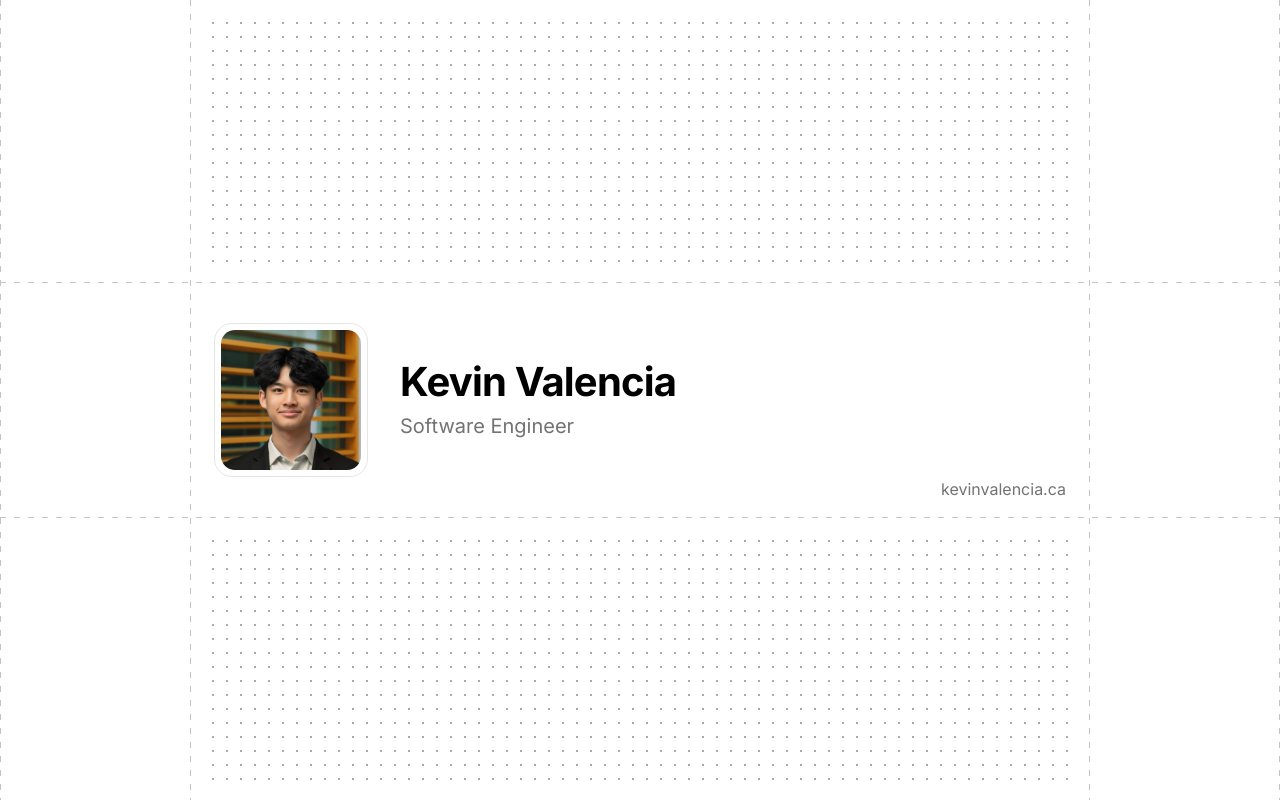
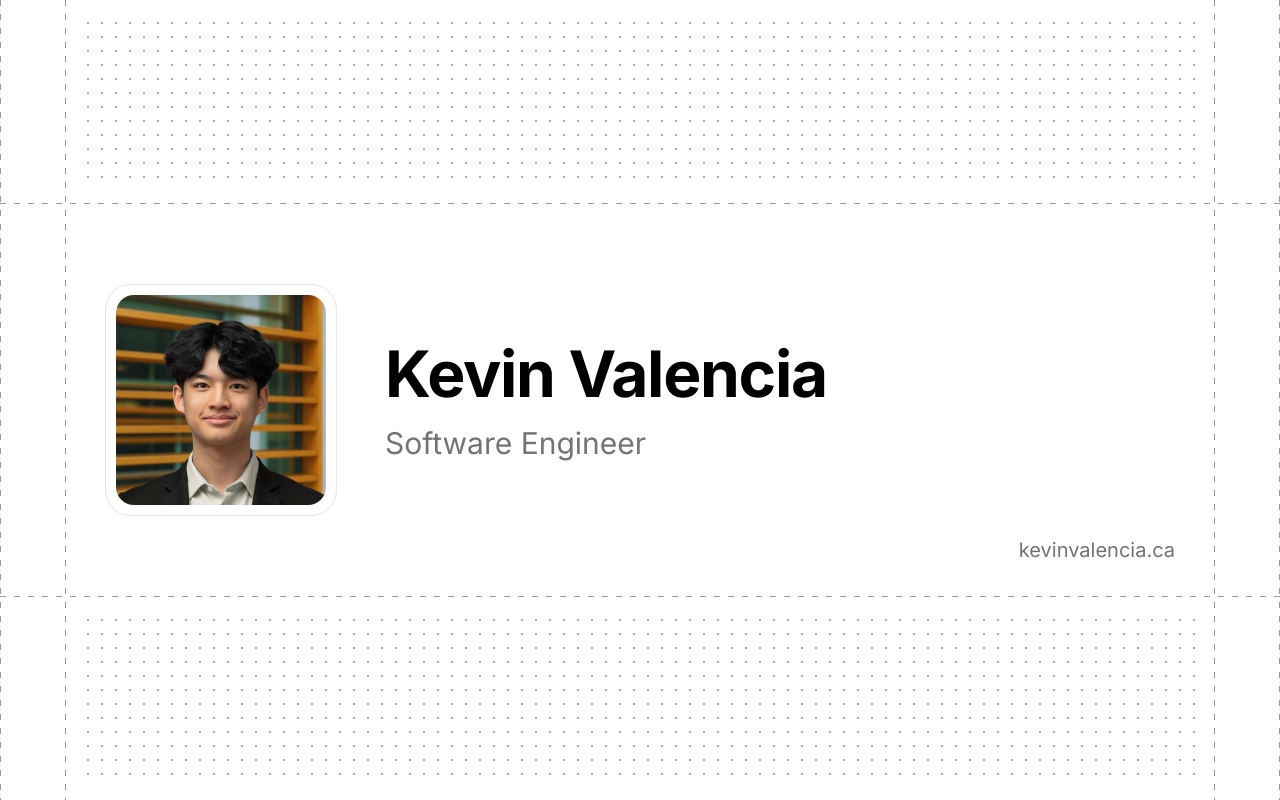
Before and after one commit to kevinvalenciaa/personal-portfolio-v2.0, a Next.js app: page /preview in a window 1280 px wide. Built offline with nearby package versions, Linux system fonts and the light colour scheme.

Commit message:
increase size of preview pg content

```diff
--- a/src/app/globals.css
+++ b/src/app/globals.css
@@ -49,7 +49,7 @@
   --color-sidebar-ring: #171717;
 
   --color-title: #000000;
-  --color-muted-light: #c4c4c4;
+  --color-muted-light: #999;
   --color-action-hover: #262626;
   --color-live: #22c55e;
   --color-building: #ef4444;
@@ -205,8 +205,8 @@
     width: 1px;
     background-image: repeating-linear-gradient(
       to bottom,
-      #c4c4c4 0px,
-      #c4c4c4 6px,
+      #999 0px,
+      #999 6px,
       transparent 6px,
       transparent 14px
     );
@@ -244,8 +244,8 @@
     width: 1px;
     background-image: repeating-linear-gradient(
       to bottom,
-      #c4c4c4 0px,
-      #c4c4c4 6px,
+      #999 0px,
+      #999 6px,
       transparent 6px,
       transparent 14px
     );
@@ -285,8 +285,8 @@
     margin-left: calc(-50vw + 50%);
     background-image: repeating-linear-gradient(
       to right,
-      #c4c4c4 0px,
-      #c4c4c4 6px,
+      #999 0px,
+      #999 6px,
       transparent 6px,
       transparent 14px
     );
@@ -297,8 +297,8 @@
     border-top: none;
     background-image: repeating-linear-gradient(
       to right,
-      #c4c4c4 0px,
-      #c4c4c4 6px,
+      #999 0px,
+      #999 6px,
       transparent 6px,
       transparent 14px
     );
@@ -312,8 +312,8 @@
     border-bottom: none;
     background-image: repeating-linear-gradient(
       to right,
-      #c4c4c4 0px,
-      #c4c4c4 6px,
+      #999 0px,
+      #999 6px,
       transparent 6px,
       transparent 14px
     );
--- a/src/app/preview/page.tsx
+++ b/src/app/preview/page.tsx
@@ -4,10 +4,10 @@ import { personalInfo } from '@/config/personal';
 export default function PreviewPage() {
   return (
     <main className="h-screen bg-background dashed-border-container flex flex-col">
-      <div className="dashed-content-lines" style={{ maxWidth: '900px' }} aria-hidden="true" />
-      <div className="max-w-[900px] mx-4 sm:mx-12 md:mx-auto relative w-full flex flex-col h-full">
+      <div className="dashed-content-lines" style={{ maxWidth: '1150px' }} aria-hidden="true" />
+      <div className="max-w-[1150px] mx-4 sm:mx-12 md:mx-auto relative w-full flex flex-col h-full">
         {/* Top dot grid section - fills remaining space */}
-        <div className="relative z-50 bg-background flex-1">
+        <div className="relative z-50 bg-background flex-[0.8]">
           <div className="relative p-4 h-full">
             <div className="w-full h-full dot-grid" style={{ backgroundImage: 'radial-gradient(#aaa 1.5px, transparent 1.5px)', backgroundSize: '14px 14px' }}></div>
           </div>
@@ -17,32 +17,32 @@ export default function PreviewPage() {
 
         {/* Profile section - centered */}
         <div className="relative z-50 bg-background">
-          <div className="relative p-6 py-10">
-            <div className="flex items-center gap-8">
+          <div className="relative p-10 py-20">
+            <div className="flex items-center gap-12">
               {/* Profile image */}
-              <div className="border border-border rounded-[18px] p-[6px] bg-white">
+              <div className="border border-border rounded-[26px] p-[10px] bg-white">
                 <Image
                   src="/linkedin-pfp.jpg"
                   alt="Profile"
-                  width={140}
-                  height={140}
-                  className="rounded-[14px] object-cover select-none"
+                  width={210}
+                  height={210}
+                  className="rounded-[18px] object-cover select-none"
                 />
               </div>
 
               {/* Name and title */}
               <div className="flex flex-col select-none">
-                <h1 className="text-[2.5rem] font-bold leading-[1.1] text-title">
+                <h1 className="text-[4rem] font-bold leading-[1.1] text-title">
                   {personalInfo.name}
                 </h1>
-                <p className="text-muted-foreground text-xl mt-2">
+                <p className="text-muted-foreground text-3xl mt-4">
                   Software Engineer
                 </p>
               </div>
             </div>
 
             {/* Website URL - bottom right */}
-            <span className="absolute bottom-4 right-6 text-muted-foreground text-base select-none">
+            <span className="absolute bottom-8 right-10 text-muted-foreground text-xl select-none">
               kevinvalencia.ca
             </span>
           </div>
@@ -51,7 +51,7 @@ export default function PreviewPage() {
         <div className="dashed-separator"></div>
 
         {/* Bottom dot grid section - fills remaining space */}
-        <div className="relative z-50 bg-background flex-1">
+        <div className="relative z-50 bg-background flex-[0.8]">
           <div className="relative p-4 h-full">
             <div className="w-full h-full dot-grid" style={{ backgroundImage: 'radial-gradient(#aaa 1.5px, transparent 1.5px)', backgroundSize: '14px 14px' }}></div>
           </div>
```
